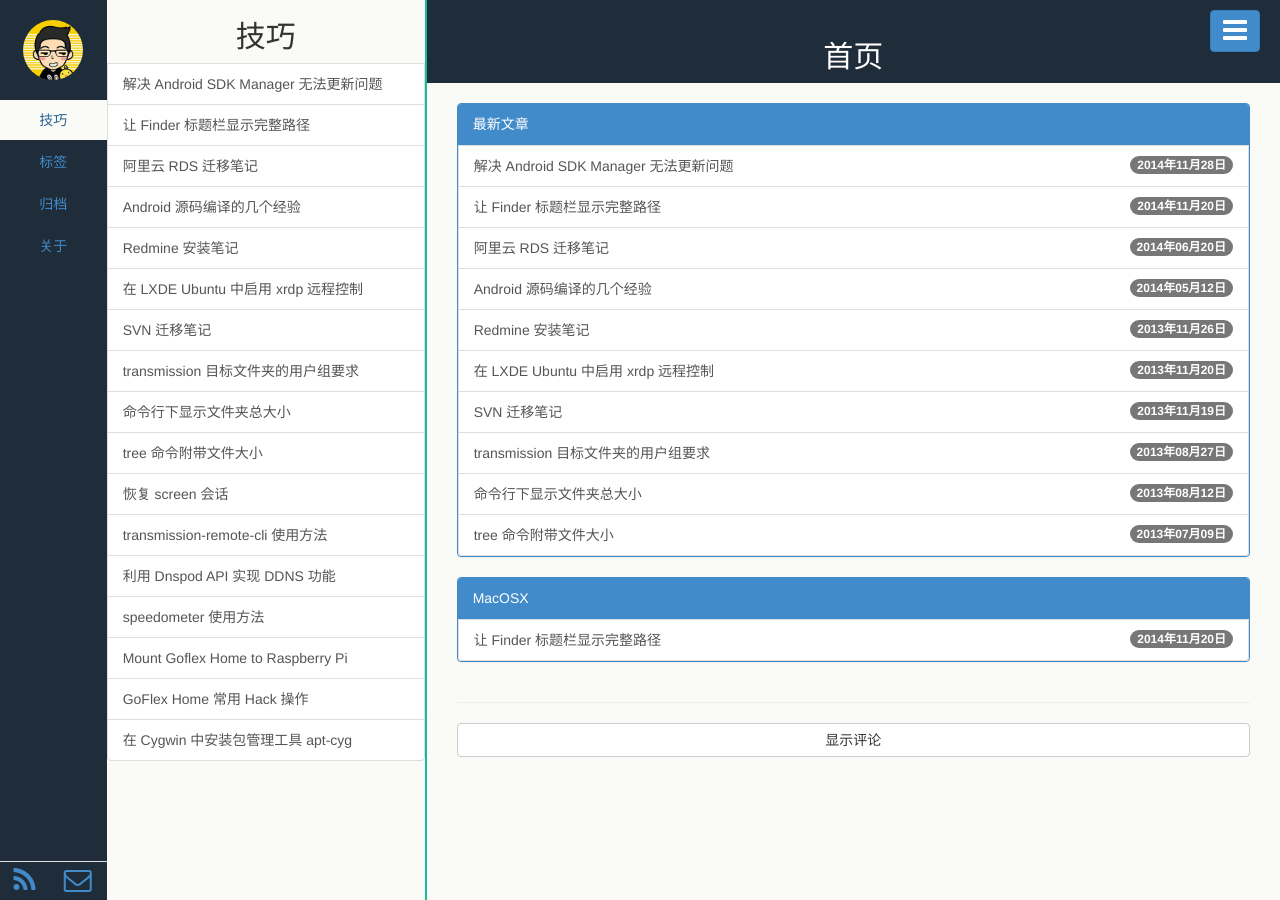
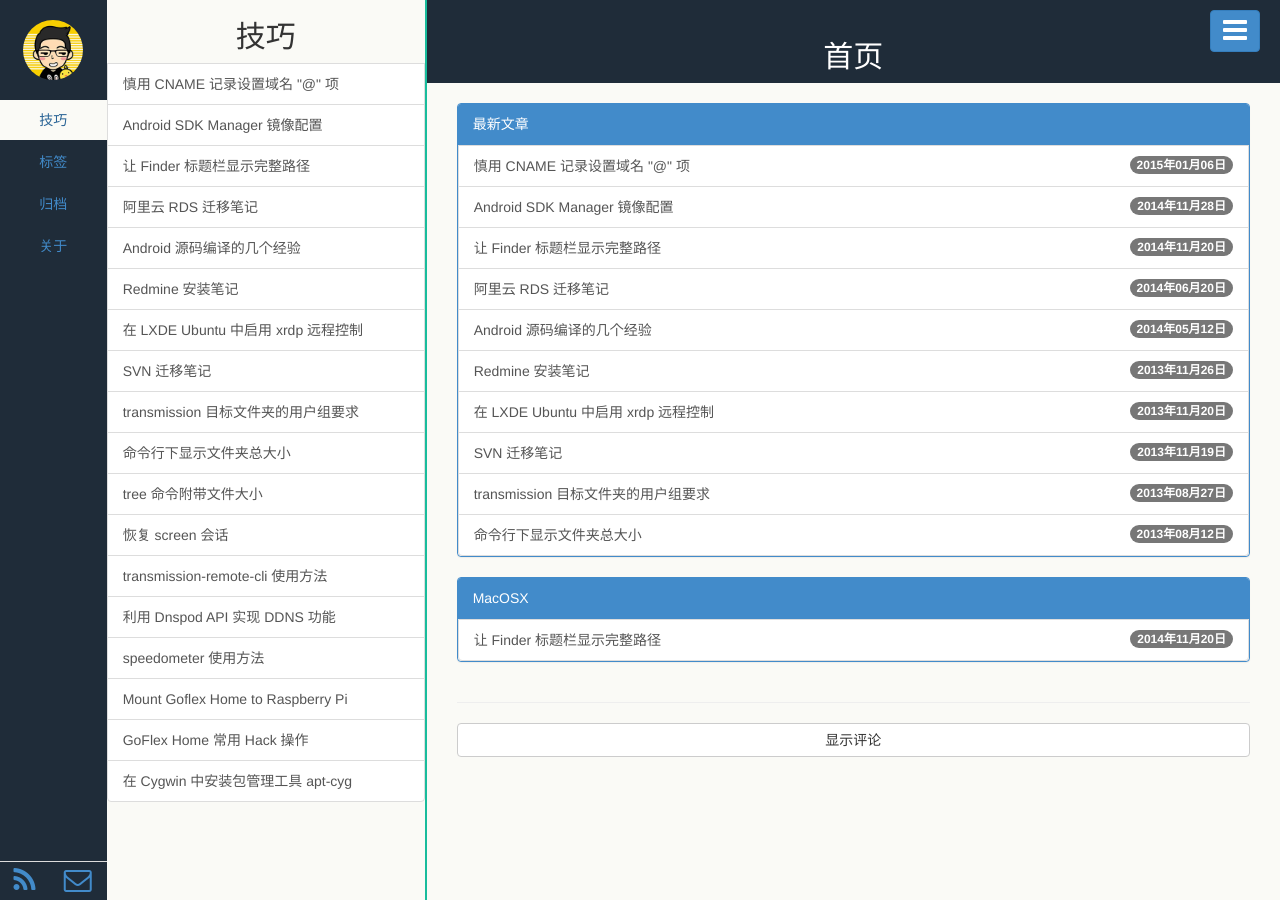
Before and after one commit to iskl/iskl.github.com, a Jekyll site: the page built from index.html, in a window 1280 px wide. Built offline with Jekyll 4.4.1, drawn with Linux system fonts in a browser that asks for light colours; the list of posts is cut into pages by our own code.

Commit message:
20150106144746
20150106144746

```diff
--- a/_posts/2014-11-28-android-sdk-manager-proxy.md
+++ b/_posts/2014-11-28-android-sdk-manager-proxy.md
@@ -1,6 +1,6 @@
 ---
 layout: post
-title: 解决 Android SDK Manager 无法更新问题
+title:  Android SDK Manager 镜像配置
 category: 技巧
 tags: [Android, 代理]
 description: 为Android SDK Manager配置代理
--- /dev/null
+++ b/_posts/2015-01-06-deal-with-cname-carefully.md
@@ -0,0 +1,11 @@
+---
+layout: post
+title: 慎用 CNAME 记录设置域名 "@" 项
+category: 技巧
+tags: [域名]
+description: 慎用 CNAME 记录设置域名 "@" 项
+---
+
+如果根域名绑定了邮箱服务器（即将"@"的MX记录指向了邮件服务器），这时候在根域名上设置一个CNAME类型的记录（即将"@"的CNAME记录指向另一个域名），会导致原有MX记录被覆盖，外部发往域名邮箱的邮件无法收到。
+
+原因可参考 [Stackoverflow - Do CNAME records also forward MX requests?](http://stackoverflow.com/questions/12204360/do-cname-records-also-forward-mx-requests)
```
